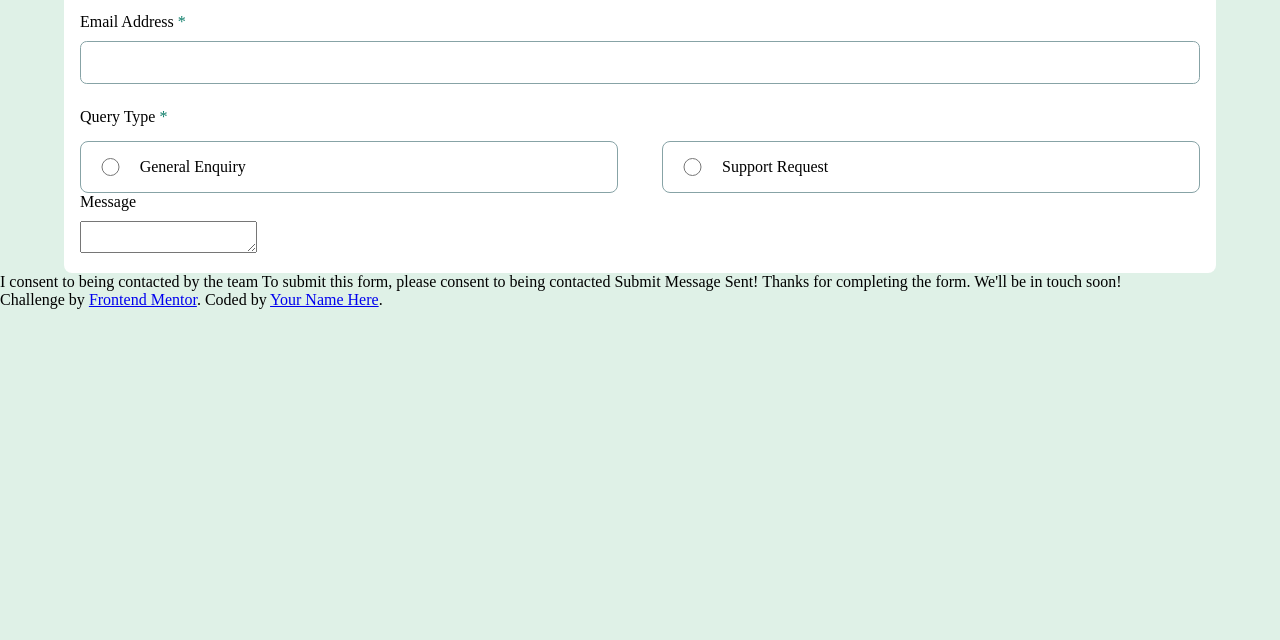
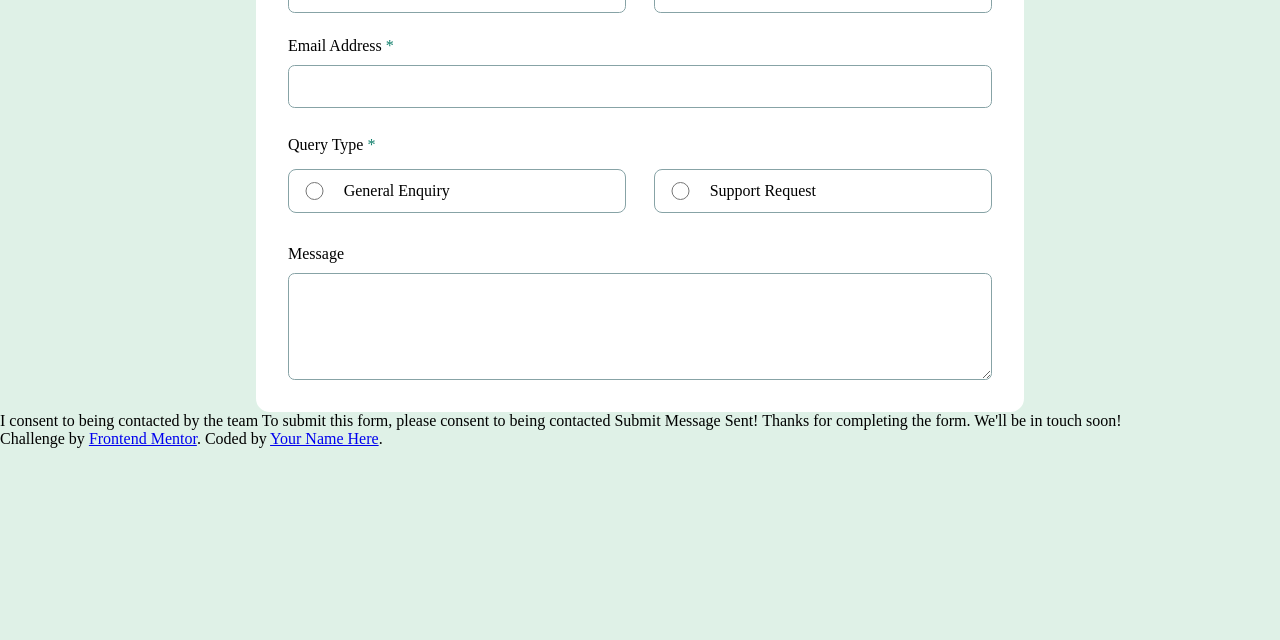
Before and after one commit to uzondu9/Frontend-Mentor-Contact-form, a plain HTML site: page index.html in a window 1280 px wide. Shown: the part 160-800 px from the top of the page. Drawn offline with nearby package versions, Linux system fonts and the light colour scheme; files that its build step writes are made by us from their sources; a web font is replaced by a local one.

Commit message:
Styled the textarea section and modified form width

```diff
--- a/sass/mobile.scss
+++ b/sass/mobile.scss
@@ -34,6 +34,7 @@ body{
     border-radius: 0.5em;
 }
 
+
 h1{
     color: $dark-grey;
     padding-bottom: 1em;
@@ -50,10 +51,21 @@ label{
 
 .form-cont{
     background-color: $white;
-    padding: 1em;
-    border-radius: 0.5em;
-    width: 90vw;
-    margin: auto 5vw;
+    padding: 2em;
+    border-radius: 0.85em;
+    width: 60vw;
+    margin: auto 20vw;
+
+    @media (max-width: 63em) {
+        width: 90vw;
+        margin: auto 5vw;
+    }
+
+    @media (min-width: 84em) {
+        width: 50vw;
+        margin: auto 25vw;
+    }
+
 }
 
 .error{
@@ -80,9 +92,7 @@ label{
 
     .lastNameBox{
         flex-basis: 100%;
-        input{
-            @extend %input-slide;
-        }
+        input{@extend %input-slide;}
         @media (min-width: 48em) {
             flex-basis: 48%;
         }
@@ -90,9 +100,7 @@ label{
 
     .emailBox{
         flex-basis: 100%;
-        input{
-            @extend %input-slide;
-        }
+        input{@extend %input-slide;}
     }
 
     @media screen and (max-width: 47em) {
@@ -108,7 +116,7 @@ label{
         }
 
         > :nth-child(3n){
-            margin-top: 1em;
+            margin-top: 1.5em;
         }
     }
 }
@@ -116,7 +124,7 @@ label{
 .queryBox{
     display: flex;
     flex-wrap: wrap;
-    margin-top: 1.5em;
+    margin-top: 1.75em;
 
     input{ @include width(2em); }
 
@@ -127,6 +135,7 @@ label{
         flex-basis: 100%;
         gap: 1em;
         @extend %input-slide;
+        padding: 0.75em;
         @media (min-width: 48em) {
             flex-basis: 48%;
         }
@@ -140,6 +149,7 @@ label{
         > :nth-child(2n) + :nth-child(n+3){
             margin-top: 1em;
         }
+        margin: 1.25em auto -0.75em auto;
     }
 
     @media (min-width: 48em) {
@@ -148,3 +158,13 @@ label{
         }
     }
 }
+
+.message-box{
+    display: flex;
+    flex-direction: column;
+    margin-top: 2em;
+    textarea{
+        @extend %input-slide;
+        height: 8em;
+    }
+}
```
